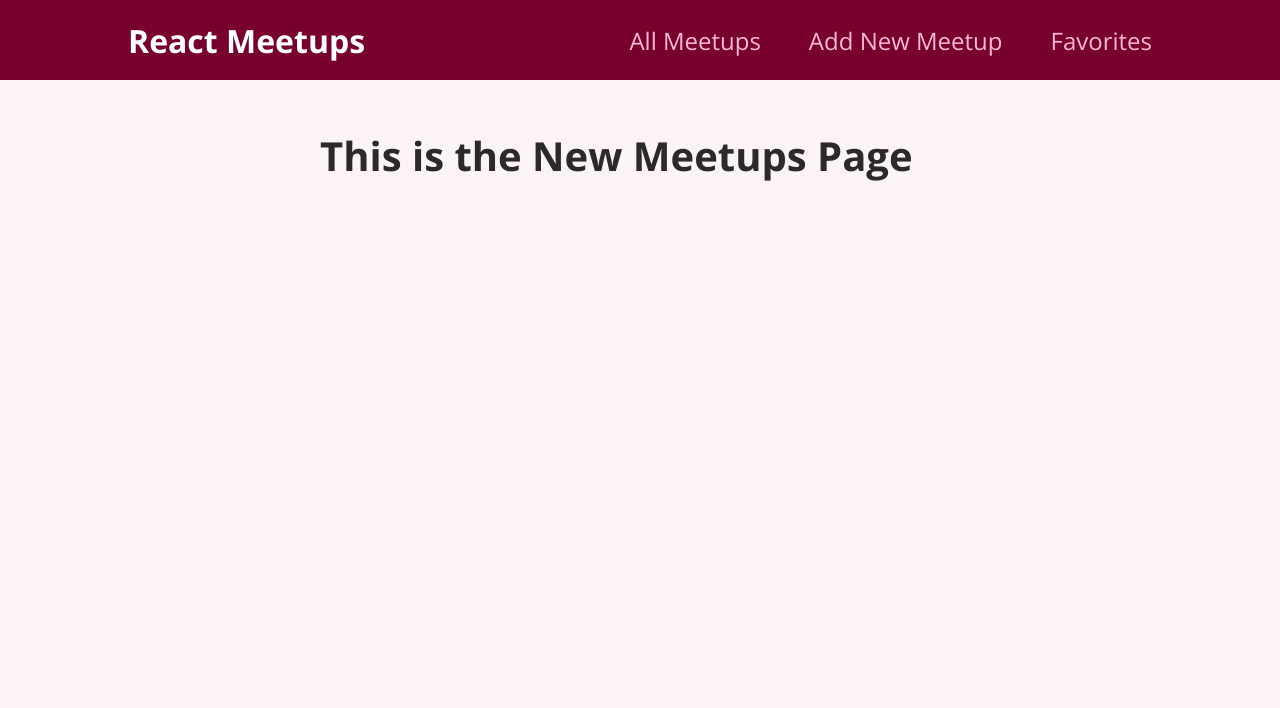
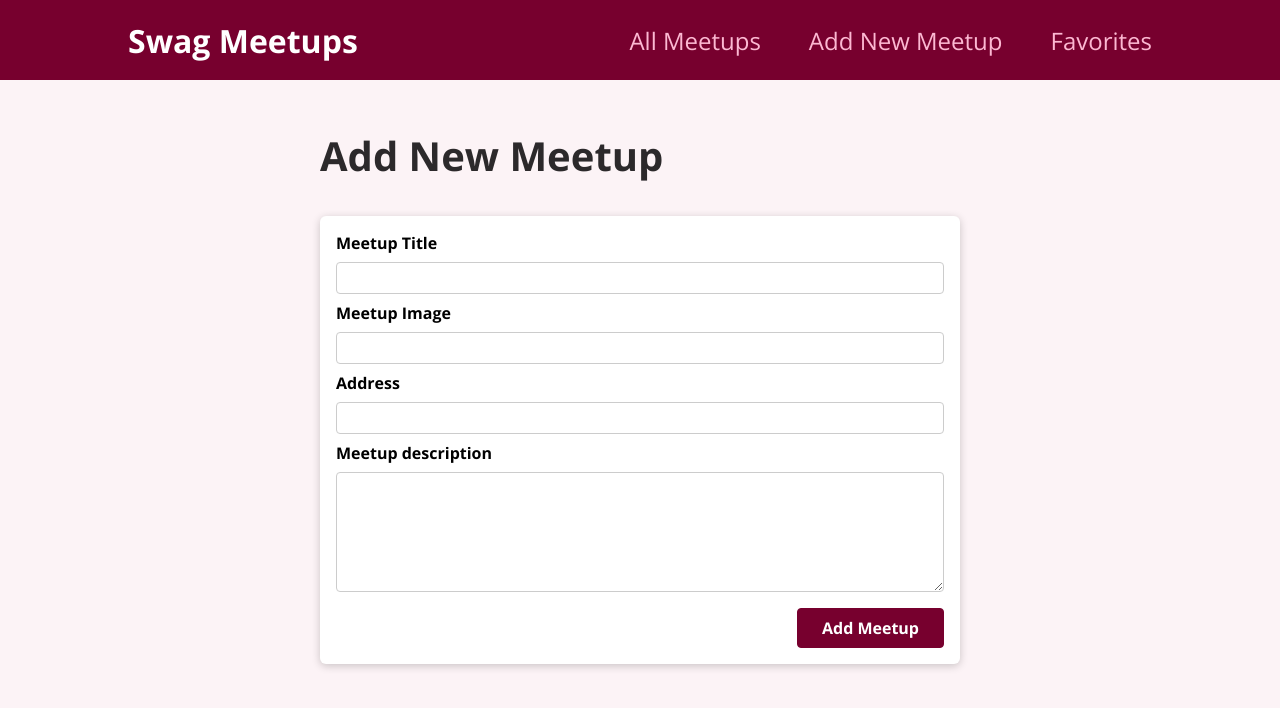
Before and after one commit to DamiGbot/Swag-Meetup, a React (Create React App) app: page /new-meetup in a window 1280 px wide. Shown: the top 708 px of the page. Built offline with nearby package versions, Linux system fonts and the light colour scheme.

Commit message:
add form for updating new meetups

```diff
--- a/src/components/layout/MainNavigation.js
+++ b/src/components/layout/MainNavigation.js
@@ -3,10 +3,9 @@ import { Link } from "react-router-dom";
 import classes from "./MainNavigation.module.css";
 
 const MainNavigation = () => {
-	console.log(classes);
 	return (
 		<header className={classes.header}>
-			<div className={classes.logo}>React Meetups</div>
+			<div className={classes.logo}>Swag Meetups</div>
 			<nav>
 				<ul>
 					<li>
--- /dev/null
+++ b/src/components/meetups/NewMeetupForm.js
@@ -0,0 +1,65 @@
+import { useRef } from "react";
+import Card from "../UI/Card";
+import classes from "./NewMeetupForm.module.css";
+
+const NewMeetupForm = (props) => {
+	const titleInputRef = useRef();
+	const imageInputRef = useRef();
+	const addressInputRef = useRef();
+	const descriptionInputRef = useRef();
+
+	const submitHandler = (e) => {
+		e.preventDefault();
+
+		const enteredTitle = titleInputRef.current.value;
+		const enteredImage = imageInputRef.current.value;
+		const enteredAddress = addressInputRef.current.value;
+		const enteredDescription = descriptionInputRef.current.value;
+
+		const meetupData = {
+			title: enteredTitle,
+			image: enteredImage,
+			address: enteredAddress,
+			description: enteredDescription,
+		};
+
+		props.onAddMeetup(meetupData);
+	};
+
+	return (
+		<Card>
+			<form className={classes.form} onSubmit={submitHandler}>
+				<div className={classes.control}>
+					<label htmlFor="title">Meetup Title</label>
+					<input ref={titleInputRef} type={"text"} required id="title" />
+				</div>
+
+				<div className={classes.control}>
+					<label htmlFor="image">Meetup Image</label>
+					<input ref={imageInputRef} type={"url"} required id="image" />
+				</div>
+
+				<div className={classes.control}>
+					<label htmlFor="address">Address</label>
+					<input ref={addressInputRef} type={"text"} required id="address" />
+				</div>
+
+				<div className={classes.control}>
+					<label htmlFor="description">Meetup description</label>
+					<textarea
+						ref={descriptionInputRef}
+						required
+						id="description"
+						rows={"5"}
+					></textarea>
+				</div>
+
+				<div className={classes.actions}>
+					<button>Add Meetup</button>
+				</div>
+			</form>
+		</Card>
+	);
+};
+
+export default NewMeetupForm;
--- /dev/null
+++ b/src/components/meetups/NewMeetupForm.module.css
@@ -0,0 +1,45 @@
+.form {
+	padding: 1rem;
+}
+
+.control {
+	margin-bottom: 0.5rem;
+}
+
+.control label {
+	display: block;
+	font-weight: bold;
+	margin-bottom: 0.5rem;
+}
+
+.control input,
+.control textarea {
+	display: block;
+	font: inherit;
+	border-radius: 4px;
+	border: 1px solid #ccc;
+	padding: 0.25rem;
+	width: 100%;
+}
+
+.actions {
+	margin-top: 1rem;
+	text-align: right;
+}
+
+.actions button {
+	font: inherit;
+	cursor: pointer;
+	background-color: #77002e;
+	color: white;
+	padding: 0.5rem 1.5rem;
+	border: 1px solid #77002e;
+	border-radius: 4px;
+	font-weight: bold;
+}
+
+.actions button:hover,
+.actions button:active {
+	background-color: #a50e48;
+	border-color: #a50e48;
+}
--- a/src/pages/NewMeetups.js
+++ b/src/pages/NewMeetups.js
@@ -1,5 +1,32 @@
+import { useHistory } from "react-router-dom";
+
+import NewMeetupForm from "../components/meetups/NewMeetupForm";
+
 const NewMeetups = () => {
-	return <h1>This is the New Meetups Page</h1>;
+	const history = useHistory();
+
+	const addMeetupHandler = (meetup) => {
+		fetch(
+			"https://react-getting-started-e621a-default-rtdb.firebaseio.com/meetups.json",
+			{
+				method: "POST",
+				body: JSON.stringify(meetup),
+				headers: {
+					"Content-Type": "application/json",
+				},
+			}
+		).then(() => {
+			history.replace("/");
+		});
+	};
+
+	return (
+		<section>
+			<h1>Add New Meetup</h1>
+
+			<NewMeetupForm onAddMeetup={addMeetupHandler} />
+		</section>
+	);
 };
 
 export default NewMeetups;
```
